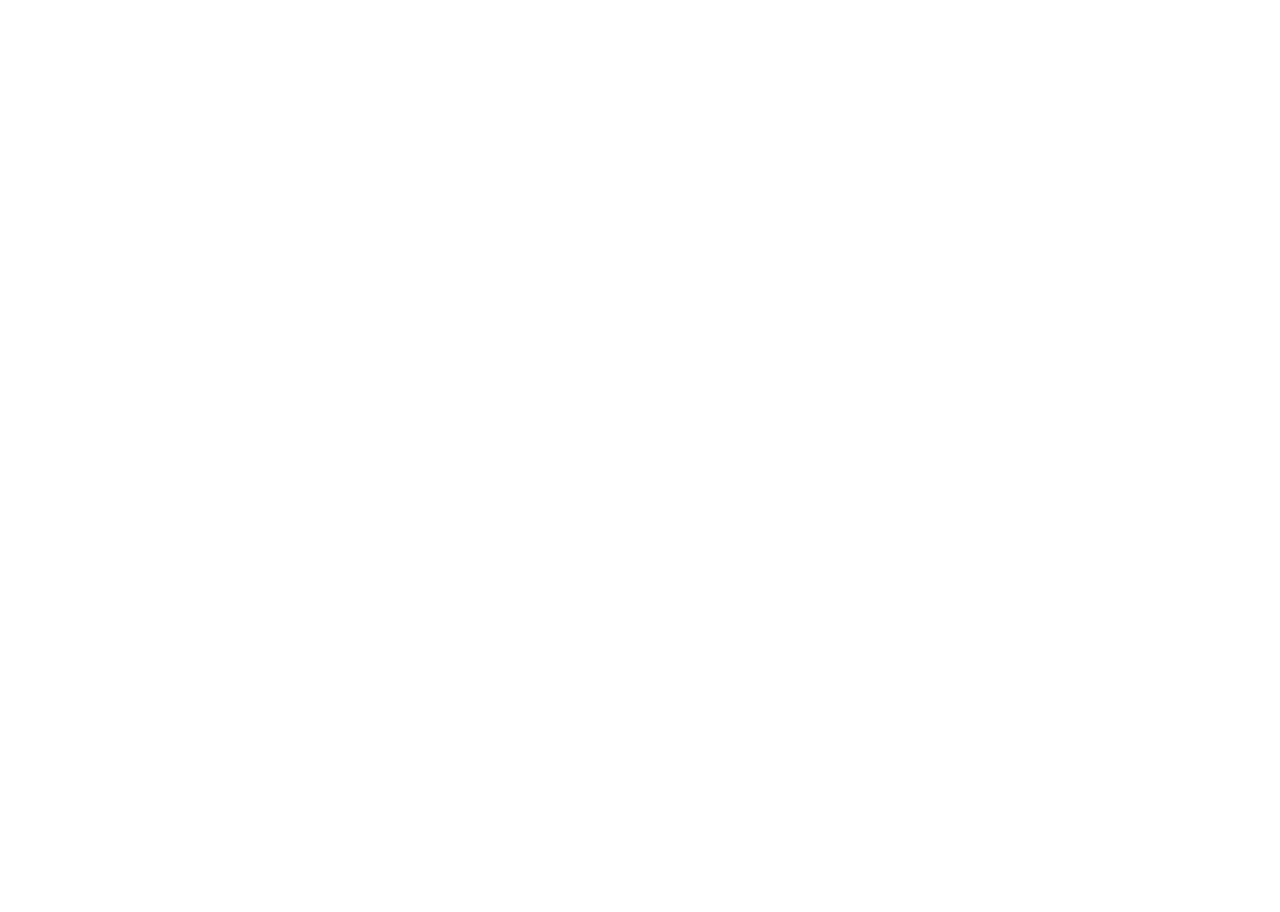
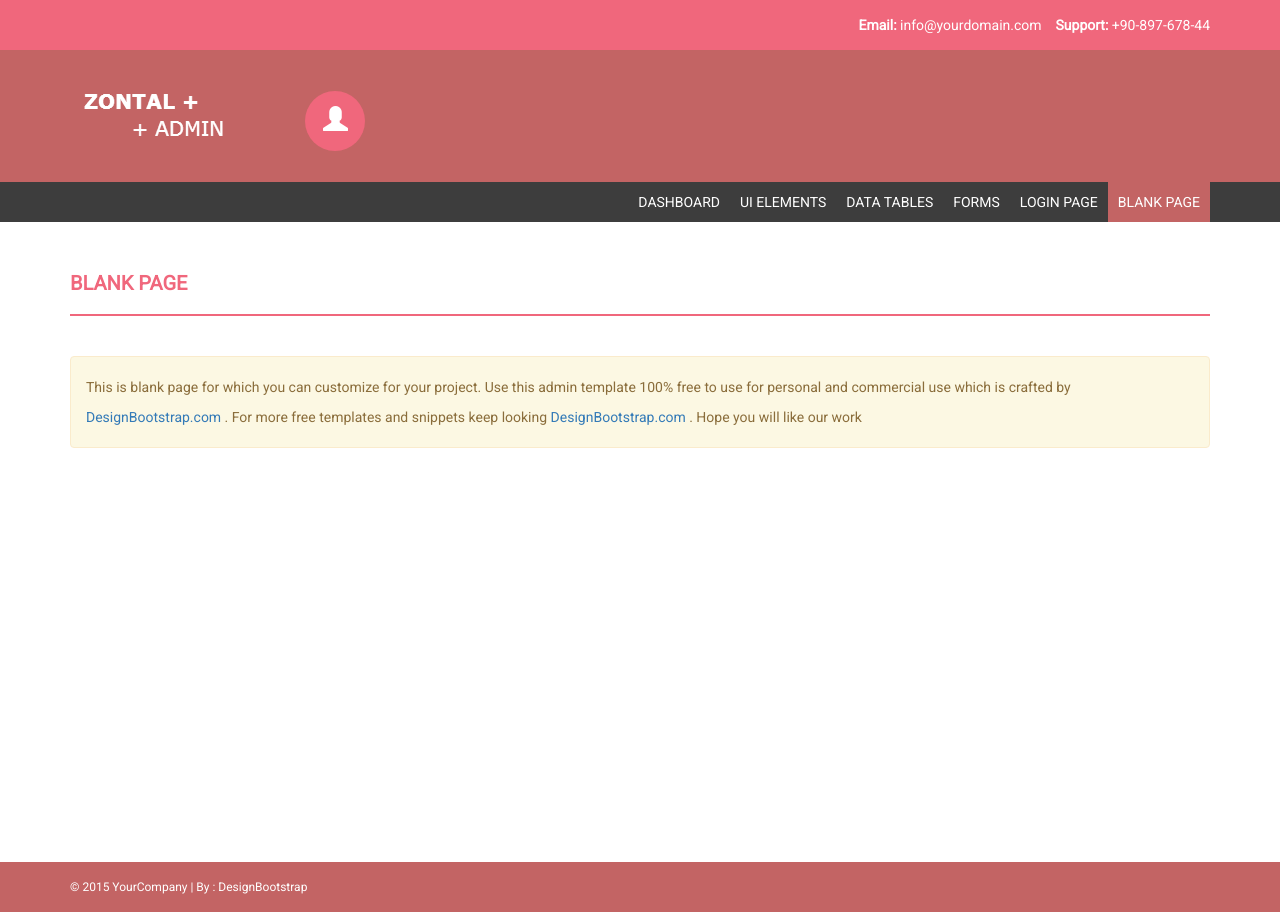
Before and after one commit to IlyaHorob/my-blog, a PHP site: page / in a window 1280 px wide. Before the commit the page is empty. Before the commit the page ends 800 px from the top, so only its background shows below. Run offline with PHP 8.4, Linux system fonts and the light colour scheme.

Commit message:
Created files structure

```diff
--- /dev/null
+++ b/footer.php
@@ -0,0 +1,18 @@
+<footer>
+    <div class="container">
+        <div class="row">
+            <div class="col-md-12">
+                &copy; 2015 YourCompany | By : <a href="http://www.designbootstrap.com/" target="_blank">DesignBootstrap</a>
+            </div>
+
+        </div>
+    </div>
+</footer>
+<!-- FOOTER SECTION END-->
+<!-- JAVASCRIPT AT THE BOTTOM TO REDUCE THE LOADING TIME  -->
+<!-- CORE JQUERY SCRIPTS -->
+<script src="assets/js/jquery-1.11.1.js"></script>
+<!-- BOOTSTRAP SCRIPTS  -->
+<script src="assets/js/bootstrap.js"></script>
+</body>
+</html>
--- /dev/null
+++ b/header.php
@@ -0,0 +1,42 @@
+<?php
+ini_set("display_errors", "1");
+error_reporting(E_ALL);
+?>
+<!DOCTYPE html>
+<html xmlns="http://www.w3.org/1999/xhtml">
+<head>
+    <meta charset="utf-8" />
+    <meta name="viewport" content="width=device-width, initial-scale=1, maximum-scale=1" />
+    <meta name="description" content="" />
+    <meta name="author" content="" />
+    <!--[if IE]>
+    <meta http-equiv="X-UA-Compatible" content="IE=edge,chrome=1">
+    <![endif]-->
+    <title>Free Responsive Admin Theme - ZONTAL</title>
+    <!-- BOOTSTRAP CORE STYLE  -->
+    <link href="assets/css/bootstrap.css" rel="stylesheet" />
+    <!-- FONT AWESOME ICONS  -->
+    <link href="assets/css/font-awesome.css" rel="stylesheet" />
+    <!-- CUSTOM STYLE  -->
+    <link href="assets/css/style.css" rel="stylesheet" />
+    <!-- HTML5 Shiv and Respond.js for IE8 support of HTML5 elements and media queries -->
+    <!-- WARNING: Respond.js doesn't work if you view the page via file:// -->
+    <!--[if lt IE 9]>
+    <script src="https://oss.maxcdn.com/libs/html5shiv/3.7.0/html5shiv.js"></script>
+    <script src="https://oss.maxcdn.com/libs/respond.js/1.4.2/respond.min.js"></script>
+    <![endif]-->
+</head>
+<body>
+<header>
+    <div class="container">
+        <div class="row">
+            <div class="col-md-12">
+                <strong>Email: </strong>info@yourdomain.com
+                &nbsp;&nbsp;
+                <strong>Support: </strong>+90-897-678-44
+            </div>
+
+        </div>
+    </div>
+</header>
+<!-- HEADER END-->
--- a/index.php
+++ b/index.php
@@ -1 +1,28 @@
-<?php
+<?php include_once 'header.php' ?>
+<?php include_once 'navbar.php' ?>
+<?php include_once 'menu.php' ?>
+<div class="content-wrapper">
+    <div class="container">
+        <div class="row">
+            <div class="col-md-12">
+                <h4 class="page-head-line">Blank Page</h4>
+
+            </div>
+
+        </div>
+        <div class="row">
+            <div class="col-md-12">
+                <div class="alert alert-warning">
+                    This is blank page for which you can customize for your project.
+                    Use this admin template 100% free to use for personal and commercial use which is crafted by
+                    <br />
+                    <a href="http://www.designbootstrap.com/" target="_blank">DesignBootstrap.com</a> . For more free templates and snippets keep looking <a href="http://www.designbootstrap.com/" target="_blank">DesignBootstrap.com</a> . Hope you will like our work
+
+                </div>
+            </div>
+
+        </div>
+    </div>
+</div>
+<!-- CONTENT-WRAPPER SECTION END-->
+<?php include_once 'footer.php' ?>
--- /dev/null
+++ b/menu.php
@@ -0,0 +1,21 @@
+<section class="menu-section">
+    <div class="container">
+        <div class="row">
+            <div class="col-md-12">
+                <div class="navbar-collapse collapse ">
+                    <ul id="menu-top" class="nav navbar-nav navbar-right">
+                        <li><a  href="index.html">Dashboard</a></li>
+                        <li><a href="ui.html">UI Elements</a></li>
+                        <li><a href="table.html">Data Tables</a></li>
+                        <li><a href="forms.html">Forms</a></li>
+                        <li><a href="login.html">Login Page</a></li>
+                        <li><a class="menu-top-active" href="blank.html">Blank Page</a></li>
+
+                    </ul>
+                </div>
+            </div>
+
+        </div>
+    </div>
+</section>
+<!-- MENU SECTION END-->
--- /dev/null
+++ b/navbar.php
@@ -0,0 +1,50 @@
+<div class="navbar navbar-inverse set-radius-zero">
+    <div class="container">
+        <div class="navbar-header">
+            <button type="button" class="navbar-toggle" data-toggle="collapse" data-target=".navbar-collapse">
+                <span class="icon-bar"></span>
+                <span class="icon-bar"></span>
+                <span class="icon-bar"></span>
+            </button>
+            <a class="navbar-brand" href="index.html">
+
+                <img src="assets/img/logo.png" />
+            </a>
+
+        </div>
+
+        <div class="left-div">
+            <div class="user-settings-wrapper">
+                <ul class="nav">
+
+                    <li class="dropdown">
+                        <a class="dropdown-toggle" data-toggle="dropdown" href="#" aria-expanded="false">
+                            <span class="glyphicon glyphicon-user" style="font-size: 25px;"></span>
+                        </a>
+                        <div class="dropdown-menu dropdown-settings">
+                            <div class="media">
+                                <a class="media-left" href="#">
+                                    <img src="assets/img/64-64.jpg" alt="" class="img-rounded" />
+                                </a>
+                                <div class="media-body">
+                                    <h4 class="media-heading">Jhon Deo Alex </h4>
+                                    <h5>Developer & Designer</h5>
+
+                                </div>
+                            </div>
+                            <hr />
+                            <h5><strong>Personal Bio : </strong></h5>
+                            Anim pariatur cliche reprehen derit.
+                            <hr />
+                            <a href="#" class="btn btn-info btn-sm">Full Profile</a>&nbsp; <a href="login.html" class="btn btn-danger btn-sm">Logout</a>
+
+                        </div>
+                    </li>
+
+
+                </ul>
+            </div>
+        </div>
+    </div>
+</div>
+<!-- LOGO HEADER END-->
```
